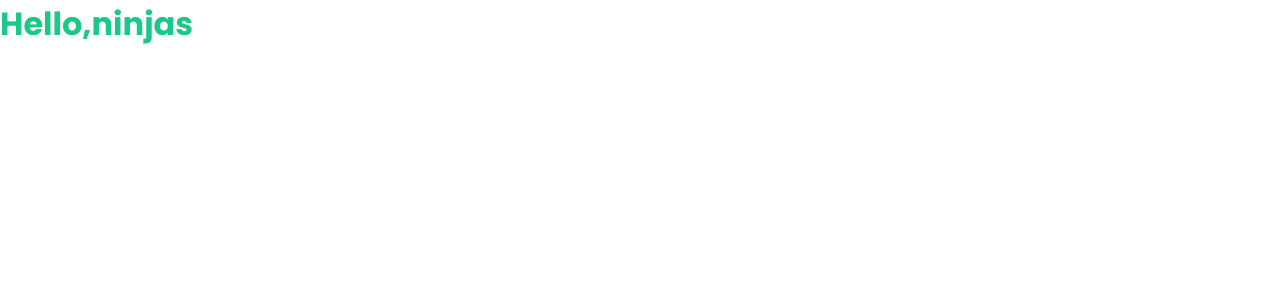
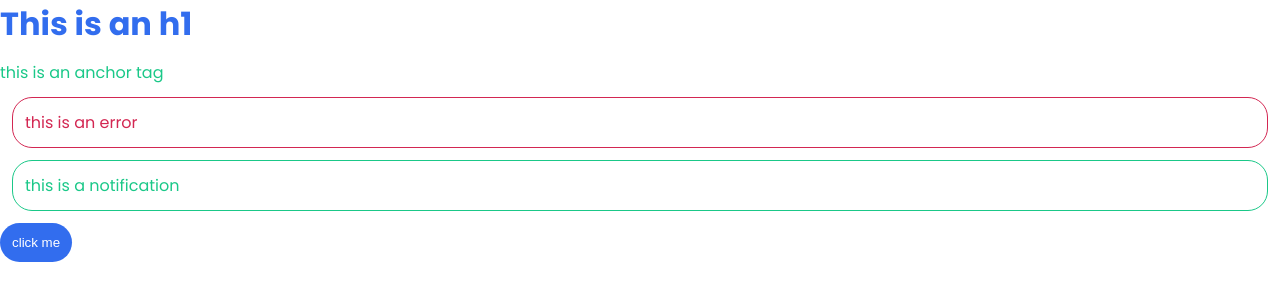
Before and after one commit to Arman-Kabir/sass-explore-nn, a website: page index.html in a window 1280 px wide. Drawn offline with Linux system fonts and the light colour scheme.

Commit message:
variables explored

```diff
--- a/index.html
+++ b/index.html
@@ -10,7 +10,11 @@
 </head>
 
 <body>
-    <h1><a href="#"> Hello,ninjas </a></h1>
+    <h1>This is an h1</h1>
+    <a href="#">this is an anchor tag</a>
+    <p class="error">this is an error</p>
+    <p class="notification">this is a notification</p>
+    <button>click me</button>
 </body>
 
 </html>
--- a/index.scss
+++ b/index.scss
@@ -30,14 +30,53 @@ img {
 }
 
 // theme colors
-$primary:#326dee;
-$secondary:#1ac888;
-$error:#d32752;
-$info:#f6c31c;
+$primary: #326dee;
+$secondary: #1ac888;
+$error: #d32752;
+$info: #f6c31c;
 
-h1{
-    color:$primary;
+// spacing
+$base-padding: 0.75rem;
+$base-margin: 0.75rem;
+
+// borders
+$base-border-thickness: 1px;
+$base-border-radius: 20px;
+
+
+h1 {
+    color: $primary;
+    margin-bottom: $base-margin;
 }
-a{
-    color:$secondary;
+
+a {
+    color: $secondary;
 }
+
+button {
+    color: white;
+    border: 0;
+    background: $primary;
+    border-radius: $base-border-radius;
+    padding: $base-padding;
+}
+
+.error {
+    color: $error;
+    border-color: $error;
+    border-style: solid;
+    margin: $base-margin;
+    padding: $base-padding;
+    border-radius: $base-border-radius;
+    border-width: $base-border-thickness;
+}
+
+.notification {
+    color: $secondary;
+    border-color: $secondary;
+    border-style: solid;
+    margin: $base-margin;
+    padding: $base-padding;
+    border-radius: $base-border-radius;
+    border-width: $base-border-thickness;
+}
```
Also changed, not shown: css/index.css. Lines whose indentation alone changed are shown as unchanged.
